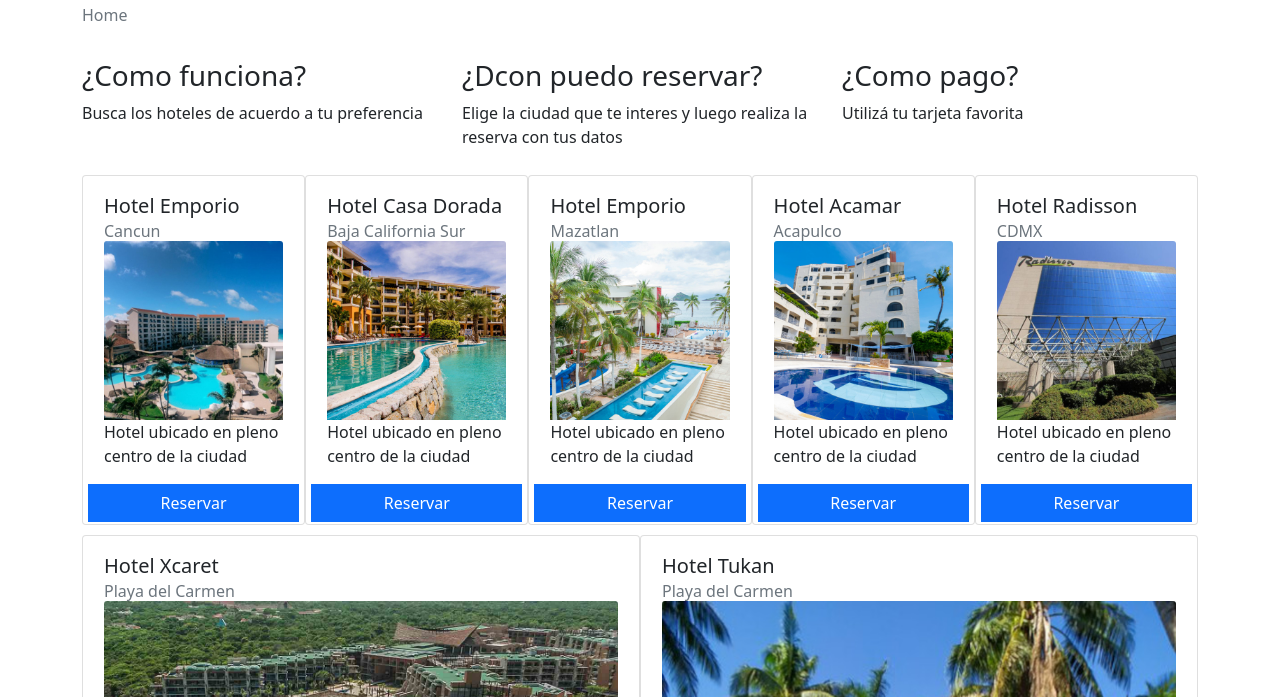
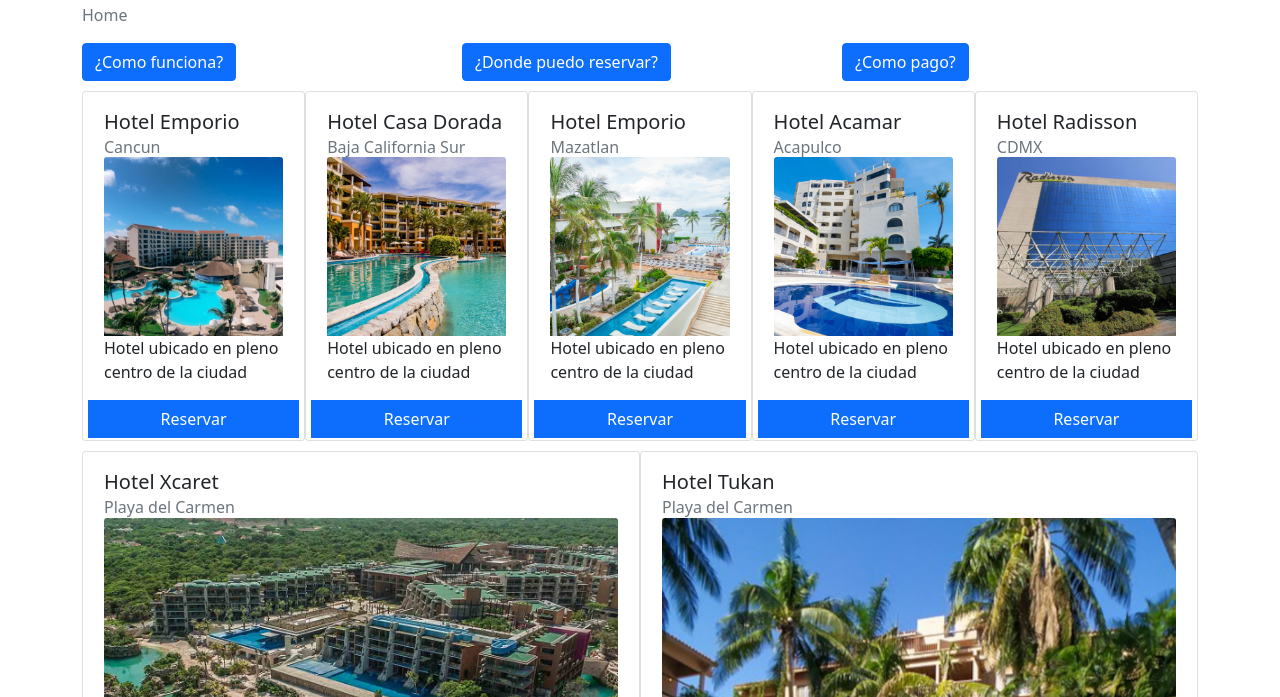
Before and after one commit to ving1981/Bootstrap4, a website: page index.html in a window 1280 px wide. Shown: the part 103-800 px from the top of the page. Drawn offline with nearby package versions, Linux system fonts and the light colour scheme; a web font is replaced by a local one.

Commit message:
Agregamos collapse de preguntas en index

```diff
--- a/index.html
+++ b/index.html
@@ -1,4 +1,4 @@
-<!doctype html>
+	<!doctype html>
 <html lang="en">
   <head>
     <!-- Required meta tags -->
@@ -41,18 +41,33 @@
 
   		<div class="row">
   			<div class="col-sm-4">
+  				<button class="btn btn-primary" type="button" data-bs-toggle="collapse" data-bs-target="#funciona" aria-expanded="false" aria-controls="multiCollapse1">¿Como funciona?</button>
+  			</div>
+
+  			<div class="col-sm-4">
+  				<button class="btn btn-primary" type="button" data-bs-toggle="collapse" data-bs-target="#reserva" aria-expanded="false" aria-controls="multiCollapse2">¿Donde puedo reservar?</button>
+  			</div>
+
+  			<div class="col-sm-4">
+  				<button class="btn btn-primary" type="button" data-bs-toggle="collapse" data-bs-target="#pago" aria-expanded="false" aria-controls="multiCollapse3">¿Como pago?</button>
+  			</div>
+
+  		</div>
+
+  		<div class="row">
+  			<div class="col-sm-4 collapse multi-collapse" id="funciona">
   				<p>
   					<h3>¿Como funciona?</h3>
   					<p>Busca los hoteles de acuerdo a tu preferencia</p>
   				</p>
   			</div>
-  			<div class="col-sm-4">
+  			<div class="col-sm-4 collapse multi-collapse" id="reserva">
   				<p>
   					<h3>¿Dcon puedo reservar?</h3>
   					<p>Elige la ciudad que te interes y luego realiza la reserva con tus datos</p>
   				</p>
   			</div>
-  			<div class="col-sm-4">
+  			<div class="col-sm-4 collapse multi-collapse" id="pago">
   				<p>
   					<h3>¿Como pago?</h3>
   					<p>Utilizá tu tarjeta favorita</p>
```
